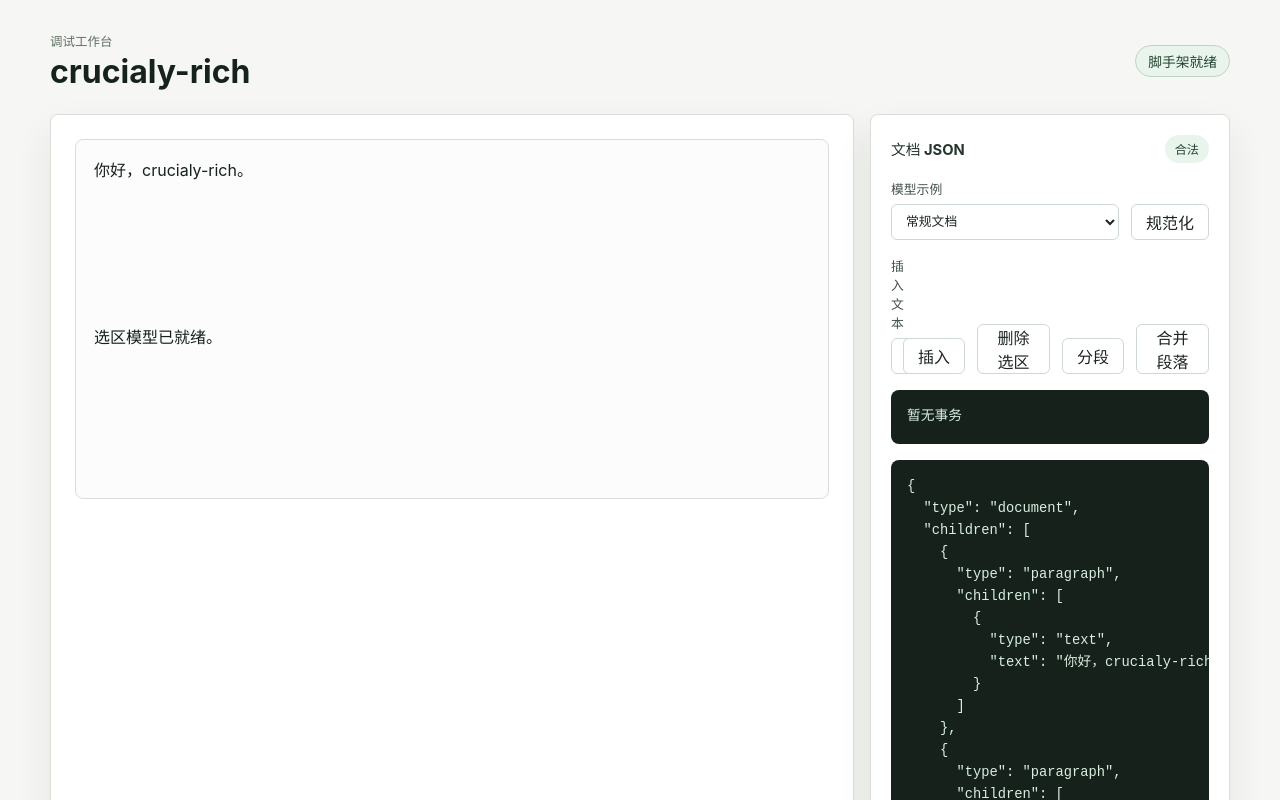
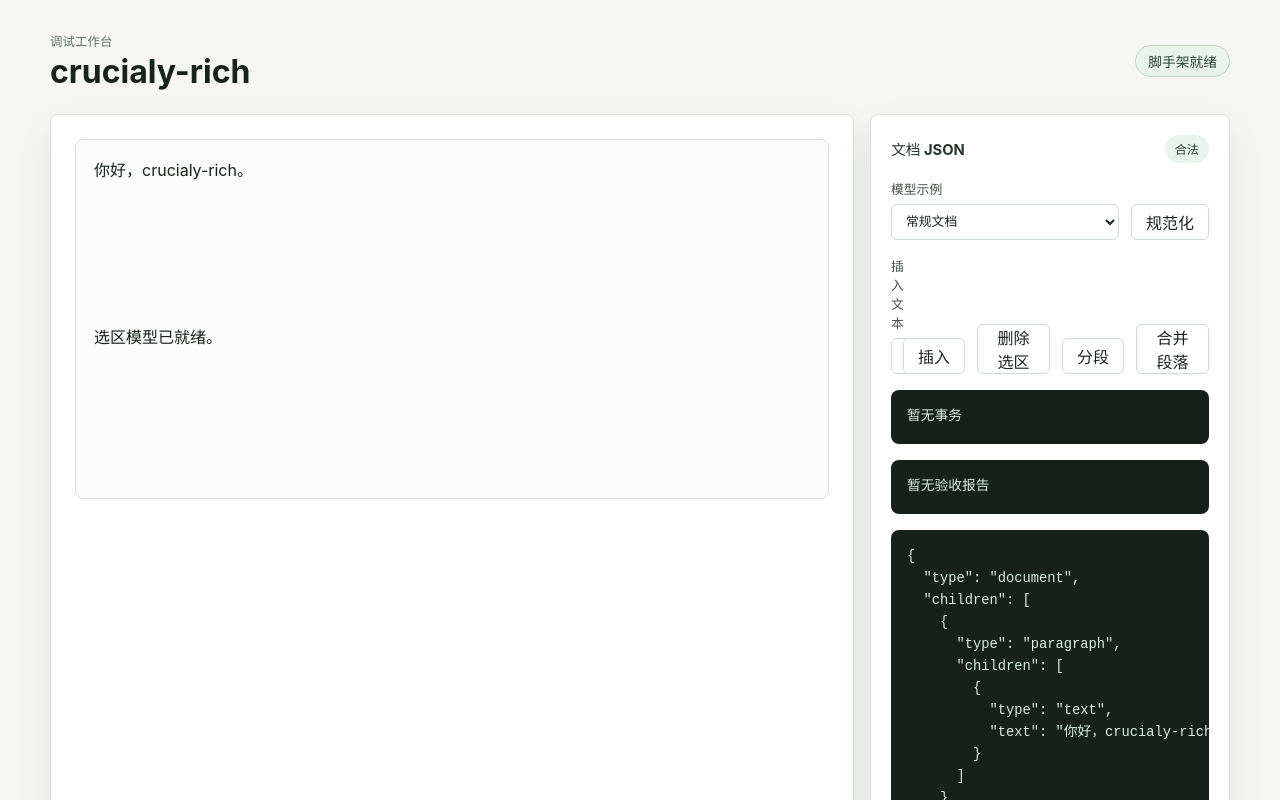
Before and after one commit to QDyanbing/crucialy-rich, a React (Vite) app in the folder apps/demo/: page / in a window 1280 px wide. Shown: the top 800 px of the page. Built offline with nearby package versions, Linux system fonts and the light colour scheme.

Commit message:
feat: show transaction acceptance report in demo

```diff
--- a/apps/demo/src/main.tsx
+++ b/apps/demo/src/main.tsx
@@ -1,5 +1,6 @@
 import {
   applyTransaction,
+  createTransactionAcceptanceReport,
   createDocument,
   createDeleteTextOperation,
   createInsertTextOperation,
@@ -23,6 +24,7 @@ import {
   type Point,
   type RangeSelection,
   type Transaction,
+  type TransactionAcceptanceReport,
 } from "@crucialy-rich/core";
 import { RichTextEditor } from "@crucialy-rich/react";
 import { StrictMode, useMemo, useState, type ChangeEvent } from "react";
@@ -363,6 +365,8 @@ function DemoApp() {
     useState<RangeSelection>(defaultSelection);
   const [insertTextValue, setInsertTextValue] = useState("插入文本");
   const [lastTransaction, setLastTransaction] = useState<Transaction | null>(null);
+  const [lastTransactionReport, setLastTransactionReport] =
+    useState<TransactionAcceptanceReport | null>(null);
   const [documentValue, setDocumentValue] = useState(() =>
     cloneModelValue(getModelExample("regular").value),
   );
@@ -381,10 +385,14 @@ function DemoApp() {
 
     setModelExampleId(nextExampleId);
     setDocumentValue(cloneModelValue(getModelExample(nextExampleId).value));
+    setLastTransaction(null);
+    setLastTransactionReport(null);
   }
 
   function handleNormalize() {
     setDocumentValue(normalizeDocument(documentValue));
+    setLastTransaction(null);
+    setLastTransactionReport(null);
   }
 
   function handleInsertText() {
@@ -394,6 +402,9 @@ function DemoApp() {
     setDocumentValue(applyTransaction(normalizedDocument, transaction));
     setModelSelection(createSelectionAfterInsertText(operation));
     setLastTransaction(transaction);
+    setLastTransactionReport(
+      createTransactionAcceptanceReport(normalizedDocument, transaction),
+    );
   }
 
   function handleDeleteText() {
@@ -403,6 +414,9 @@ function DemoApp() {
     setDocumentValue(applyTransaction(normalizedDocument, transaction));
     setModelSelection(createSelectionAfterDeleteText(operation));
     setLastTransaction(transaction);
+    setLastTransactionReport(
+      createTransactionAcceptanceReport(normalizedDocument, transaction),
+    );
   }
 
   function handleSplitBlock() {
@@ -412,6 +426,9 @@ function DemoApp() {
     setDocumentValue(applyTransaction(normalizedDocument, transaction));
     setModelSelection(createSelectionAfterSplitBlock(operation));
     setLastTransaction(transaction);
+    setLastTransactionReport(
+      createTransactionAcceptanceReport(normalizedDocument, transaction),
+    );
   }
 
   function handleMergeBlock() {
@@ -421,6 +438,9 @@ function DemoApp() {
     setDocumentValue(applyTransaction(normalizedDocument, transaction));
     setModelSelection(createSelectionAfterMergeBlock(normalizedDocument, operation));
     setLastTransaction(transaction);
+    setLastTransactionReport(
+      createTransactionAcceptanceReport(normalizedDocument, transaction),
+    );
   }
 
   function handleBrowserSelectionSync() {
@@ -516,6 +536,12 @@ function DemoApp() {
             {lastTransaction ? JSON.stringify(lastTransaction, null, 2) : "暂无事务"}
           </pre>
 
+          <pre aria-label="最近 Transaction 验收报告" className="operation-preview">
+            {lastTransactionReport
+              ? JSON.stringify(lastTransactionReport, null, 2)
+              : "暂无验收报告"}
+          </pre>
+
           {validation.errors.length > 0 ? (
             <pre aria-label="模型校验错误" className="validation-errors">
               {JSON.stringify(validation.errors, null, 2)}
```
